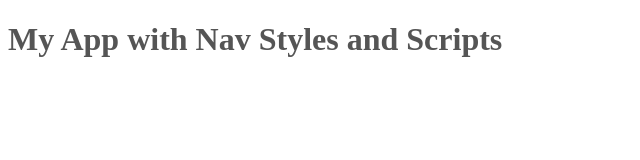
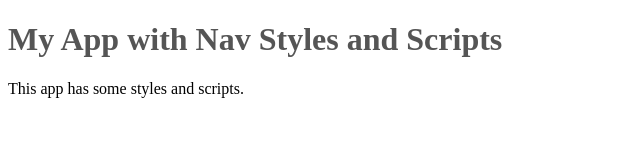
Before and after one commit to thinkful-ei-orka/test_repo-taeil-sherry, a plain HTML site: page index.html in a window 1280 px wide. Shown: the whole page, without its empty margins (0-640 px from the left). Drawn offline with Linux system fonts and the light colour scheme.

Commit message:
added some text to index.html

```diff
--- a/index.html
+++ b/index.html
@@ -9,6 +9,7 @@
 </head>
 <body>
     <h1>My App with Nav Styles and Scripts</h1>
+    <p>This app has some styles and scripts.</p>
     <script src="app.js"></script>
 
 </body>
```
